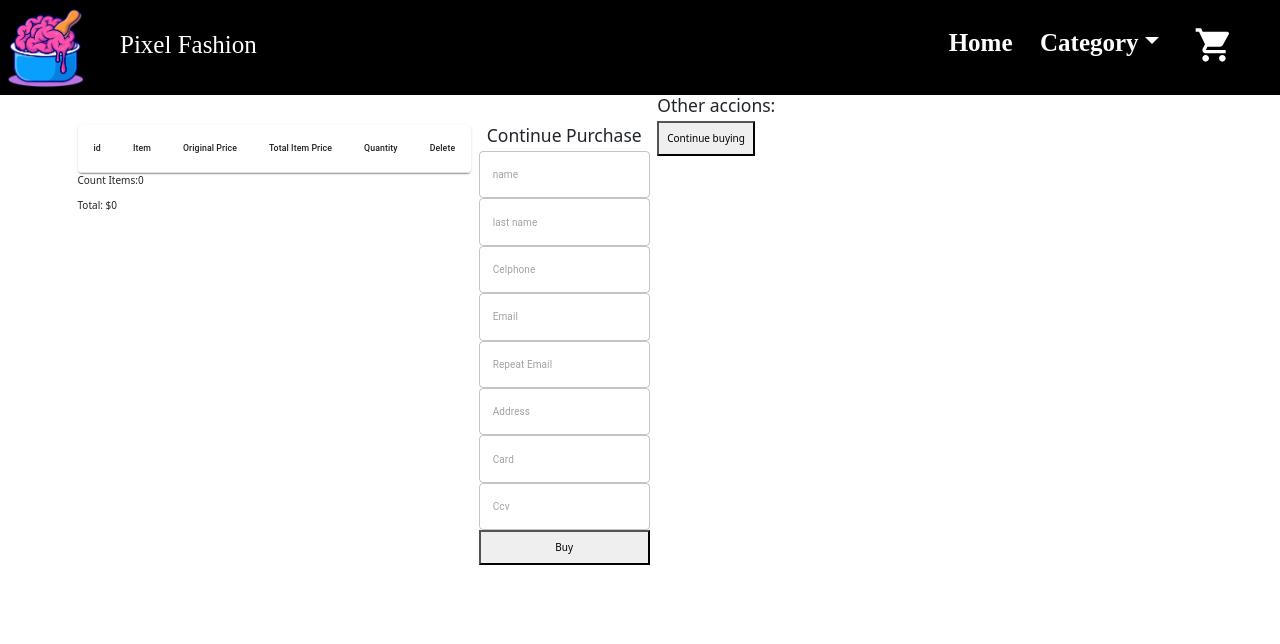
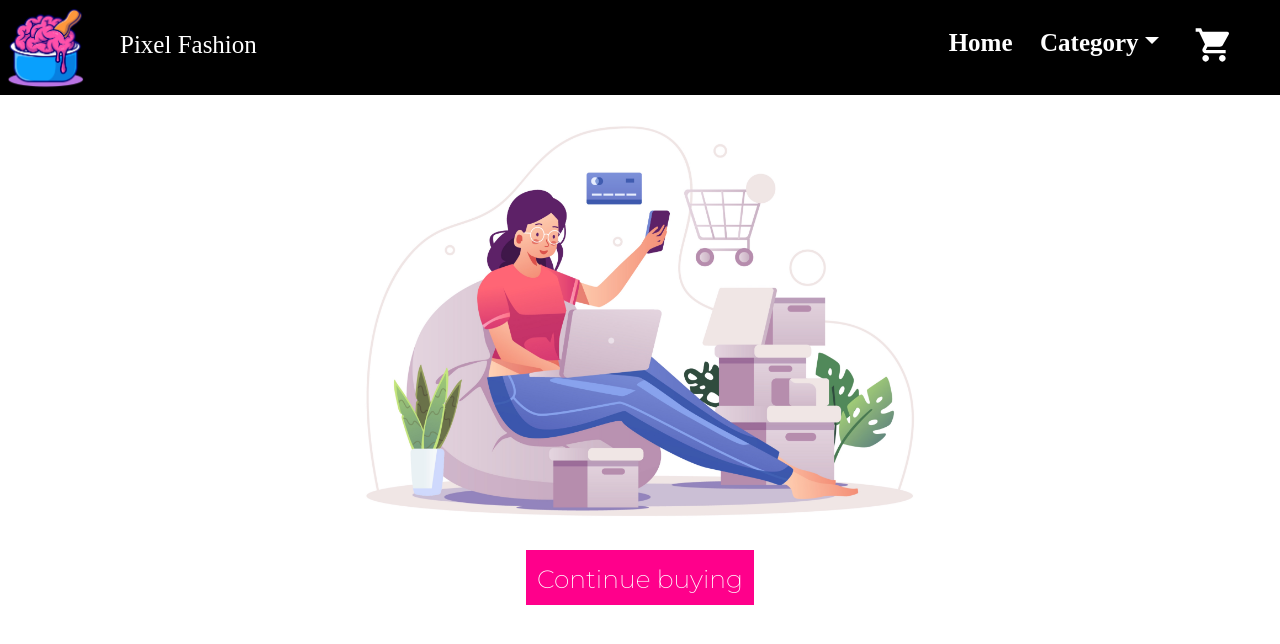
Before and after one commit to dsantucho/PreEntrega1-SANTUCHO, a React (Create React App) app: page /cart in a window 1280 px wide. Shown: the top 644 px of the page. Built offline with nearby package versions, Linux system fonts and the light colour scheme; a web font is replaced by a local one.

Commit message:
nav-fix y cart empty

```diff
--- a/src/index.scss
+++ b/src/index.scss
@@ -10,3 +10,4 @@
 @import "./sass/components/cards";
 @import "./sass/components/spinner";
 @import "./sass/components/errorContainer";
+@import "./sass/components/cart";
--- a/src/pages/Cart.js
+++ b/src/pages/Cart.js
@@ -13,6 +13,8 @@ import { ItemsContext } from '../contexts/ItemsContext';
 //component
 import FormCart from '../components/FormCart';
 import { Link } from 'react-router-dom';
+//img
+import ContinueBuy from '../img/continue-buy.jpg'
 
 const Cart = () => {
     //methods tiene state y dispatch
@@ -27,8 +29,12 @@ const Cart = () => {
     },0);
 
   return (
-    <div className='container d-flex'>
-      <div>
+
+    <div id='cart' className=' nav-fix container d-flex flex-column align-items-center justify-content-center'>
+      <div className='d-flex '>
+        {methods.state.length>0?(
+          <>
+          <div id='tabla'>
           <TableContainer component={Paper} className=" mt-5">
           <Table sx={{ minWidth: 350 }} aria-label="simple table">
             <TableHead>
@@ -58,8 +64,6 @@ const Cart = () => {
                       <button className="d-flex justify-content-center align-items-center" onClick={()=>{
                         if(item.quantity>1){
                           methods.dispatch({type:'DECREASE',payload:item})
-                    }else{
-                      methods.dispatch({type:'REMOVE',payload:item})
                         }
                         }}>
                         -
@@ -81,15 +85,18 @@ const Cart = () => {
           <div><p>Count Items:{countItems}</p></div>
           <div><p>Total: ${total}</p></div>
           </div>
-      <div><FormCart/></div>
-      <div>
-        <h3> Other accions: </h3>
-        <Link to="/"><button>Continue buying</button></Link>
+          <div id='form'>
+            <FormCart/>
           </div>
-
+          </>):(
+            <div className='card-empty d-flex justify-content-center mb-5'>
+            <img src={ContinueBuy} alt='continue-buy-photo' className='img-fluid'/>
+            </div>)}
       </div>
-
-
+      <div id='actions-cart'>
+        <Link to="/"><button className='btn-continue-buy'> Continue buying</button></Link>
+      </div>
+    </div>
   )
 }
 
--- a/src/pages/Categories.js
+++ b/src/pages/Categories.js
@@ -26,7 +26,7 @@ const Categories = () => {
     getItems();
     },[category]);
     return (
-        <div className='container'>
+        <div className='container nav-fix'>
             <h2 className='d-flex justify-content-center mt-5'>Category =  {category}</h2>
             <CardList data={itemsByCategory}/>
         </div>
--- a/src/pages/Home.js
+++ b/src/pages/Home.js
@@ -34,7 +34,7 @@ const Home = () => {
     }, 1000);
   },[]);
   return (
-    <div>
+    <div className="nav-fix">
     <ItemListContainer text="Welcome to our e-commerce website! We are thrilled to offer you a one-stop-shop for all your gaming fashion needs. Our team has carefully curated a collection of stylish and comfortable clothing items that are designed specifically for gamers." />
     {isLoading ? <Spinner /> : <CardList data={items} />}
   </div>
--- /dev/null
+++ b/src/sass/components/_cart.scss
@@ -0,0 +1,32 @@
+#cart{
+    padding-top: 120px;
+    div{
+        .card-empty{
+            img{
+                max-width: 50%;
+            }
+        }
+        &#actions-cart{
+            a{
+            button{
+                &.btn-continue-buy{
+                    background-color: $color-neon-pink;
+                    border: solid $color-neon-pink;
+                    border-radius: 0px;
+                    height: 55px;
+                    width: 100%;
+                    font-size: $font-size-s;
+                    font-family: 'Montserrat';
+                    color: white;
+                    &:hover{
+                        color: black;
+                        background-color: white;
+                    }
+                }
+            }
+            }
+
+        }
+    }
+
+}
--- a/src/sass/components/_navBar.scss
+++ b/src/sass/components/_navBar.scss
@@ -1,6 +1,8 @@
 @import url('https://fonts.googleapis.com/css2?family=Abhaya+Libre:wght@800&family=Allison&family=Cherry+Swash:wght@400;700&family=Marck+Script&family=Montserrat+Alternates&family=Montserrat:wght@100;200&family=Mr+De+Haviland&family=Pathway+Gothic+One&family=Playfair+Display:wght@900&family=Whisper&display=swap');
 
 #navBar{
+    position: fixed;
+    z-index: 1050;
     font-size: $font-size-s;
     background-color: $color-black;
     color: $color-white;
@@ -59,3 +61,8 @@
         box-shadow: none;
     }
 }
+
+div{
+    &.nav-fix{
+        padding-top: 100px;
+}}
--- a/src/sass/utils/_typography.scss
+++ b/src/sass/utils/_typography.scss
@@ -20,3 +20,10 @@ h2{
         }
     }
 }
+
+//Cart
+#cart{
+    font-family: 'Montserrat';
+    color: black;
+    font-size: $font-size-s;
+}
```
Also changed, not shown: src/img/continue-buy.jpg (added). Lines whose indentation alone changed are shown as unchanged.
